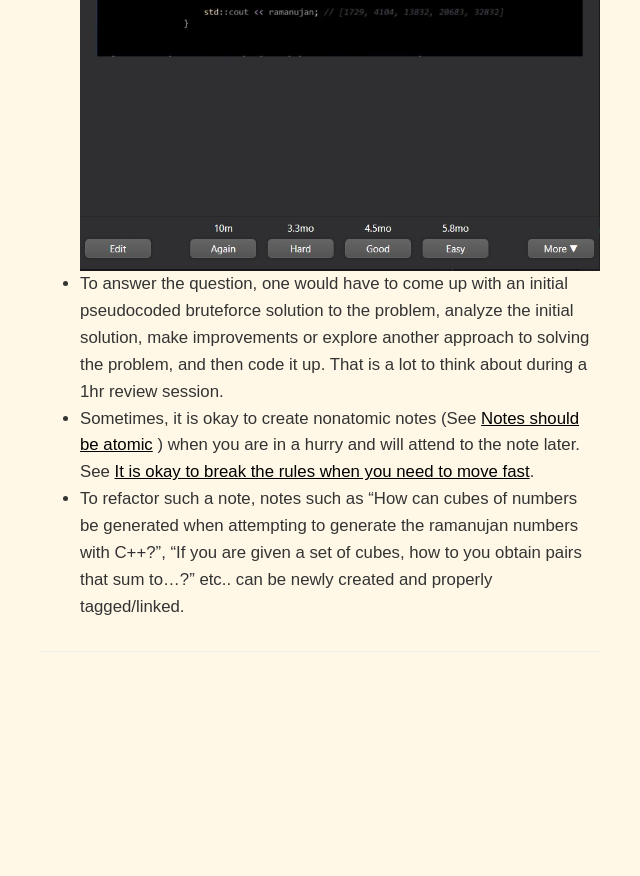
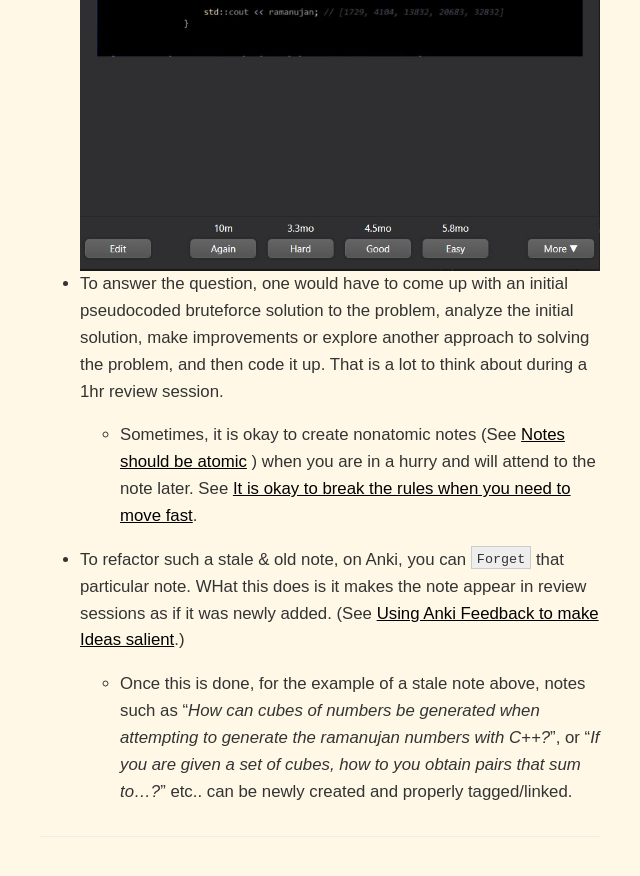
Before and after one commit to dCO2/rococo, a Jekyll site: the page built from _posts/2022-09-05-refactor-old-notes.md, in a window 1280 px wide and 900 px high, scrolled down 1693 px. Shown: the top 876 px of the window, without its empty margins (336-976 px from the left). Built offline with Jekyll 4.4.1, drawn with Linux system fonts in a browser that asks for light colours; some web fonts are replaced; before the commit the page ends 2408 px from its top, so only the background shows below that.

Commit message:
Additions

```diff
--- a/_posts/2022-09-05-refactor-old-notes.md
+++ b/_posts/2022-09-05-refactor-old-notes.md
@@ -19,5 +19,6 @@ tags:
 - Where the answer is a piece of code:
 ![](/assets/images/anki-refactor-stale-notes-example-c%2B%2Bramanujan-2.jpg)
 - To answer the question, one would have to come up with an initial pseudocoded bruteforce solution to the problem, analyze the initial solution, make improvements or explore another approach to solving the problem, and then code it up. That is a lot to think about during a 1hr review session.
-- Sometimes, it is okay to create nonatomic notes (See [Notes should be atomic](/2022/09/02/a-note-should-be-atomic) ) when you are in a hurry and will attend to the note later. See [It is okay to break the rules when you need to move fast](/2022/09/22/it-is-okay-to-break-the-rules-when-you-need-to-move-fast).
-- To refactor such a note, notes such as "How can cubes of numbers be generated when attempting to generate the ramanujan numbers with C++?", "If you are given a set of cubes, how to you obtain pairs that sum to...?" etc.. can be newly created and properly tagged/linked.
+    - Sometimes, it is okay to create nonatomic notes (See [Notes should be atomic](/2022/09/02/a-note-should-be-atomic) ) when you are in a hurry and will attend to the note later. See [It is okay to break the rules when you need to move fast](/2022/09/22/it-is-okay-to-break-the-rules-when-you-need-to-move-fast).
+- To refactor such a stale & old note, on Anki, you can `Forget` that particular note. WHat this does is it makes the note appear in review sessions as if it was newly added. (See [Using Anki Feedback to make Ideas salient](/2022/09/02/using-anki-feedback-to-make-ideas-salient).)
+    - Once this is done, for the example of a stale note above, notes such as "_How can cubes of numbers be generated when attempting to generate the ramanujan numbers with C++?_", or "_If you are given a set of cubes, how to you obtain pairs that sum to...?_" etc.. can be newly created and properly tagged/linked.
```
